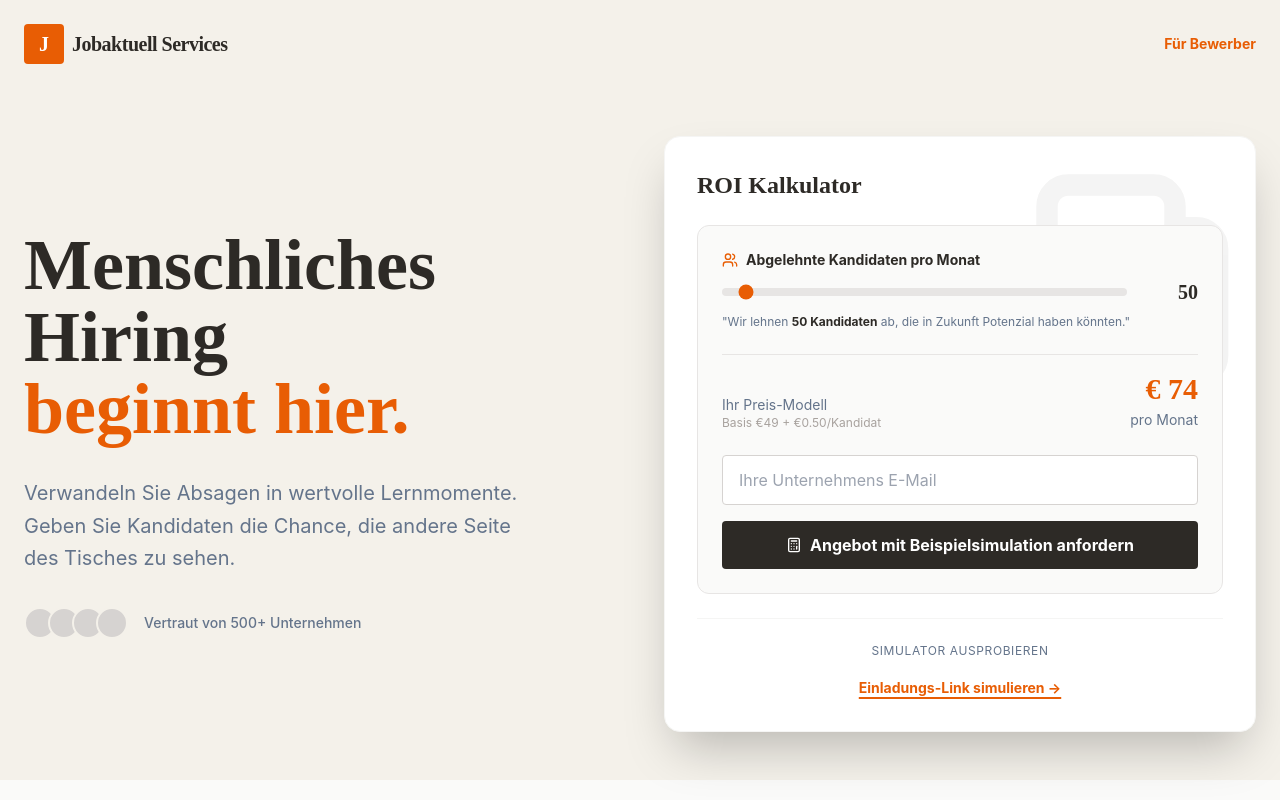
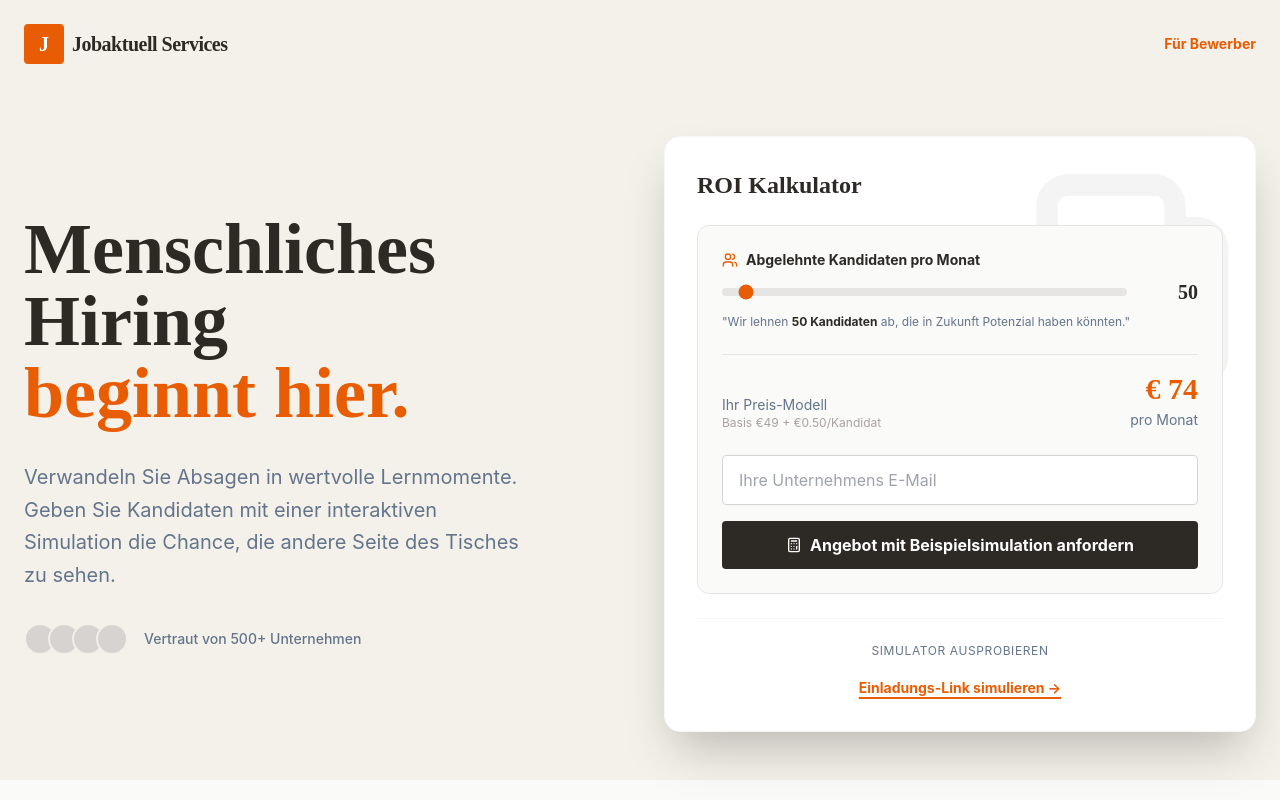
Before and after one commit to Wiesorium/hiringmanager, a React (Vite) app in the folder hiring-manager-simulator/: page / in a window 1280 px wide. Shown: the top 800 px of the page. Built offline with nearby package versions, Linux system fonts and the light colour scheme.

Commit message:
feat: enhance company page hero text

```diff
--- a/hiring-manager-simulator/src/components/CompanyPage.tsx
+++ b/hiring-manager-simulator/src/components/CompanyPage.tsx
@@ -43,7 +43,7 @@ export function CompanyPage() {
                         </h1>
                         <p className="text-xl text-muted max-w-lg leading-relaxed">
                             Verwandeln Sie Absagen in wertvolle Lernmomente.
-                            Geben Sie Kandidaten die Chance, die andere Seite des Tisches zu sehen.
+                            Geben Sie Kandidaten mit einer interaktiven Simulation die Chance, die andere Seite des Tisches zu sehen.
                         </p>
                         <div className="flex items-center gap-4 text-sm font-medium text-muted">
                             <div className="flex -space-x-2">
```
